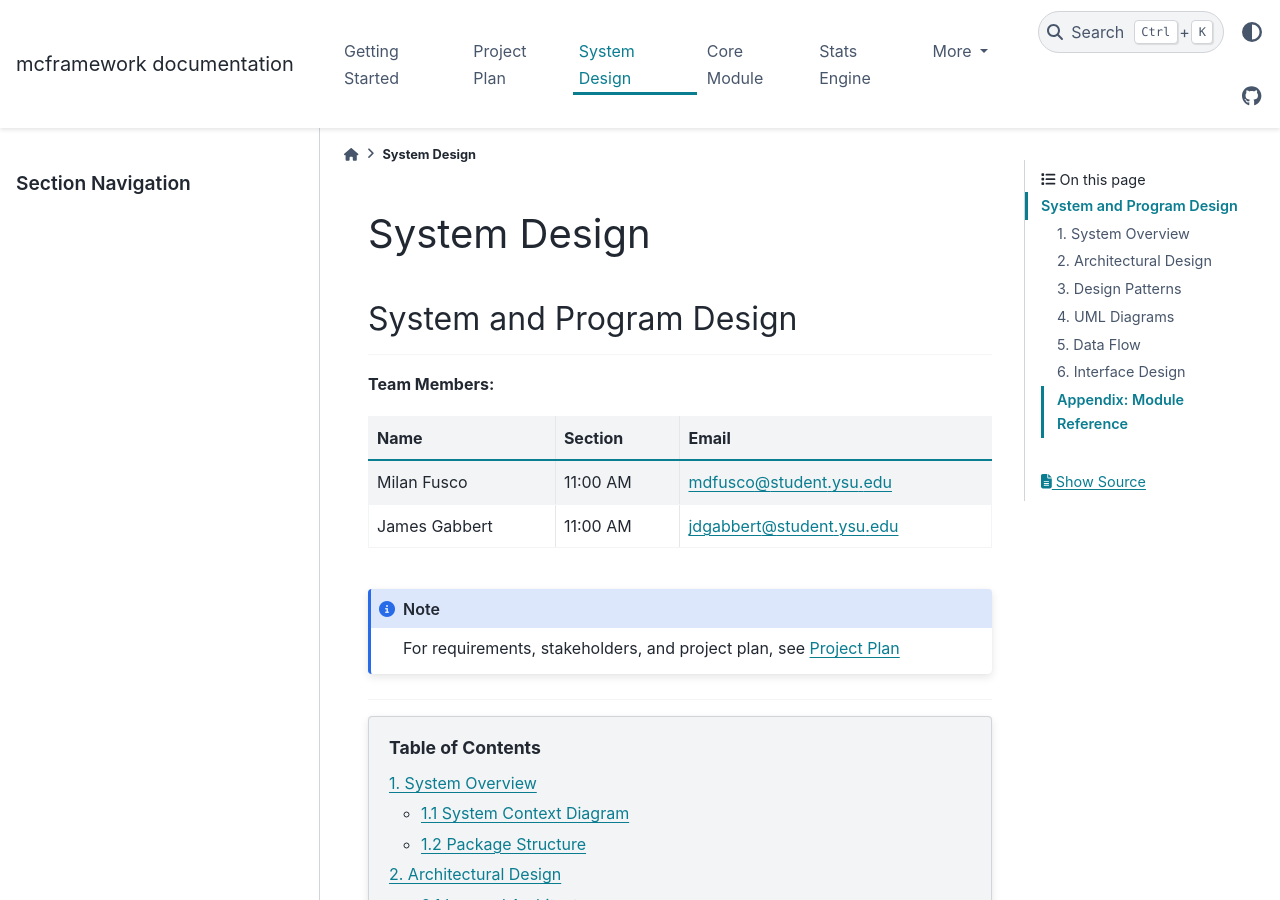
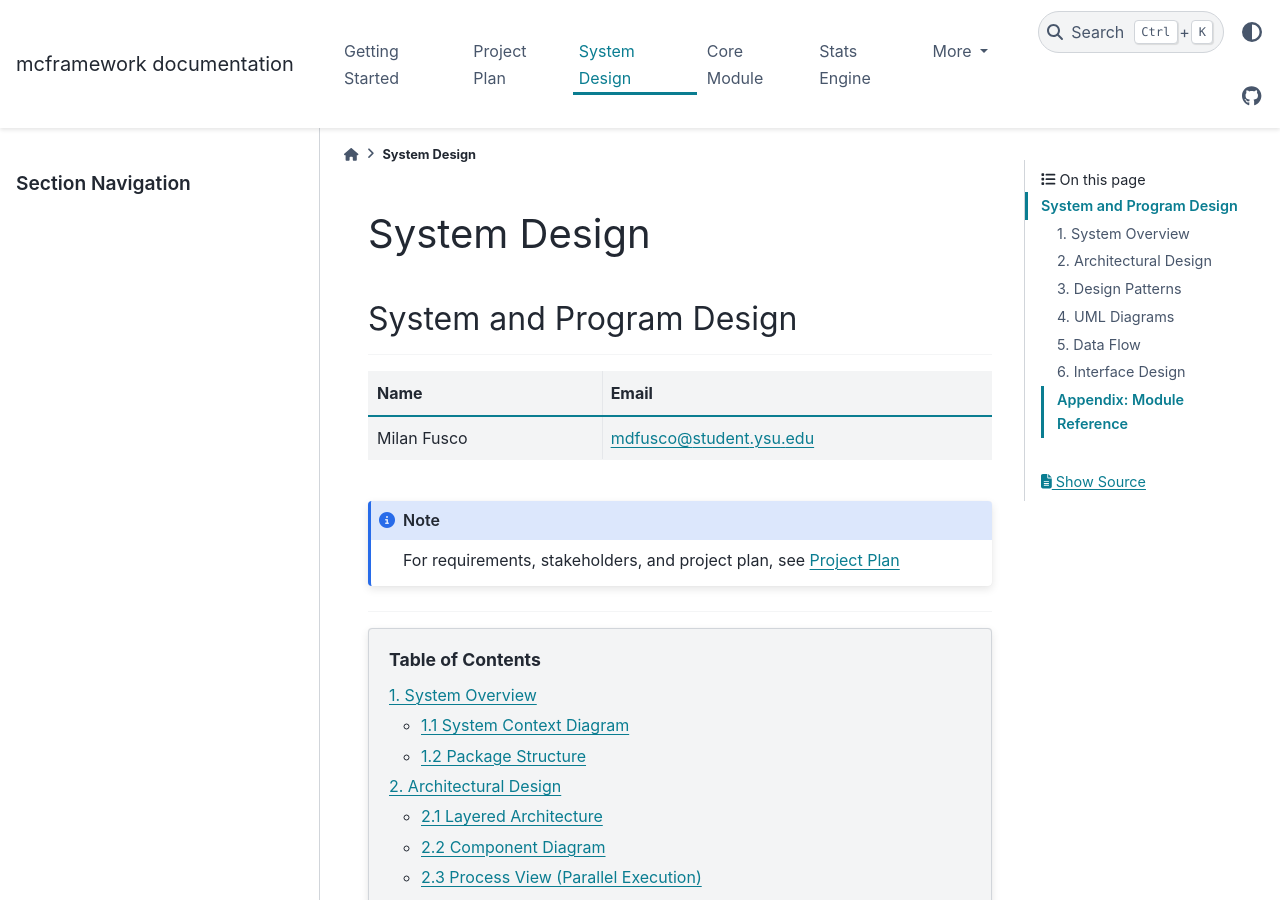
Before and after one commit to milanfusco/mcFramework, a Sphinx documentation site: the page built from docs/source/SYSTEM_DESIGN.rst, in a window 1280 px wide and 900 px high. Built offline with Sphinx 7.4.7 and the PyData theme 0.15.4, drawn with Linux system fonts in a browser that asks for light colours.

Commit message:
Update SYSTEM_DESIGN.rst
Update system design and adjusted table widths.

```diff
--- a/docs/source/SYSTEM_DESIGN.rst
+++ b/docs/source/SYSTEM_DESIGN.rst
@@ -7,23 +7,15 @@ System and Program Design
 
 ----
 
-**Team Members:**
-
 .. list-table::
    :header-rows: 1
-   :widths: 30 20 50
+   :widths: 30  50
    :align: center
 
    * - Name
-     - Section
      - Email
    * - Milan Fusco
-     - 11:00 AM
      - mdfusco@student.ysu.edu
-   * - James Gabbert
-     - 11:00 AM
-     - jdgabbert@student.ysu.edu
-
 .. note::
 
    For requirements, stakeholders, and project plan, see :doc:`PROJECT_PLAN`
```
